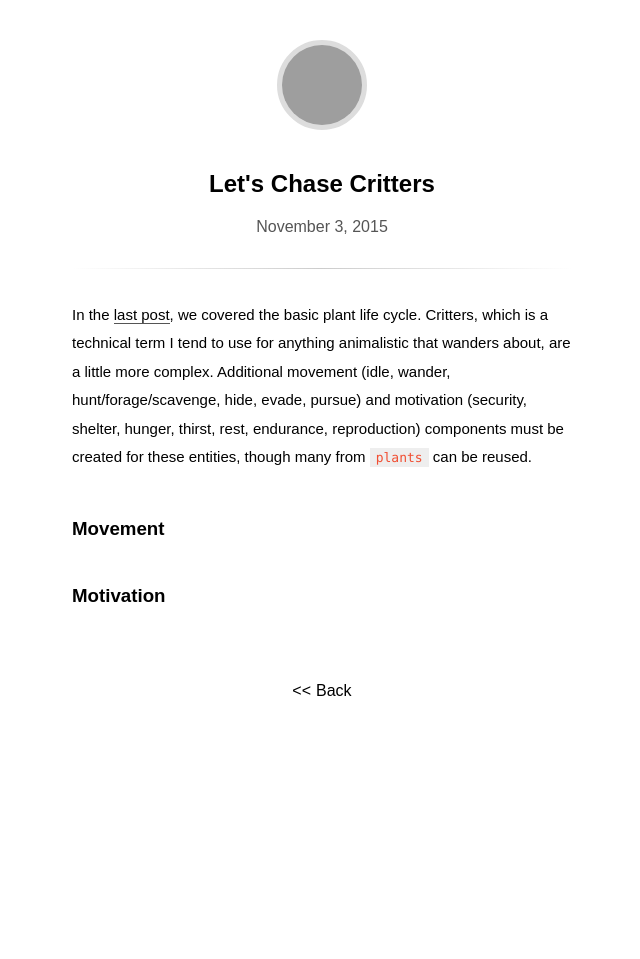
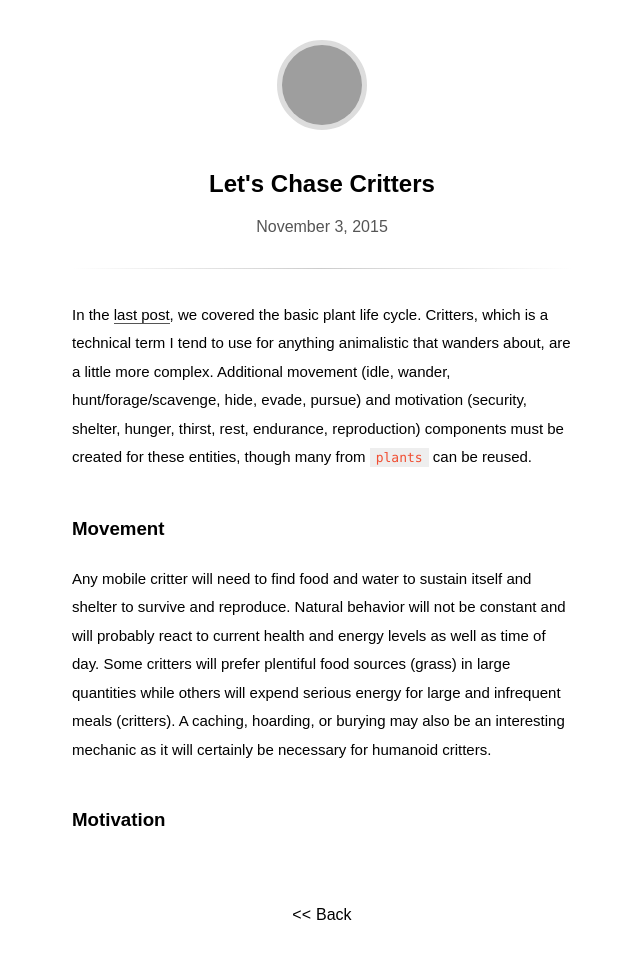
Before and after one commit to cubap/trade, a Jekyll site: the page built from _posts/2015-11-03-lets-imagine-behaviors-2.md, in a window 1280 px wide, cut to the strip 0-969 px from the top of the page. Shown: the top 959 px of the strip, without its empty margins (318-958 px from the left). Built offline with Jekyll 4.4.1, drawn with Linux system fonts in a browser that asks for light colours; some web fonts are replaced; before the commit the page ends 900 px from its top, so only the background shows below that; grey boxes are pictures that could not be loaded.

Commit message:
Update 2015-11-03-lets-imagine-behaviors-2.md

```diff
--- a/_posts/2015-11-03-lets-imagine-behaviors-2.md
+++ b/_posts/2015-11-03-lets-imagine-behaviors-2.md
@@ -7,4 +7,6 @@
 
 ### Movement
 
+Any mobile critter will need to find food and water to sustain itself and shelter to survive and reproduce. Natural behavior will not be constant and will probably react to current health and energy levels as well as time of day. Some critters will prefer plentiful food sources (grass) in large quantities while others will expend serious energy for large and infrequent meals (critters). A caching, hoarding, or burying may also be an interesting mechanic as it will certainly be necessary for humanoid critters.
+
 ### Motivation
```
